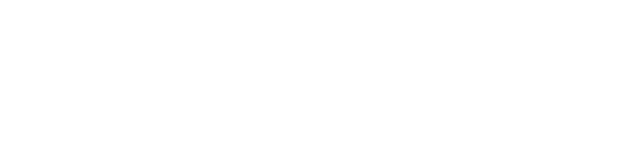
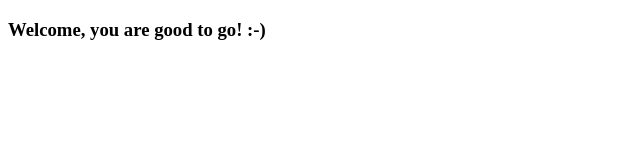
Before and after one commit to stayingcool/typescript-starter-project, a website with bundled scripts: page src/index.html in a window 1280 px wide. Shown: the whole page, without its empty margins (0-640 px from the left). Built offline with nearby package versions, Linux system fonts and the light colour scheme.

Commit message:
Readme & Refactor

```diff
--- a/src/index.html
+++ b/src/index.html
@@ -1,9 +1,10 @@
 <!DOCTYPE html>
 <html lang="en">
 <head>
-  <title>TypeScript</title>
+  <title>TypeScript Starter</title>
 </head>
 <body>
+  <div id="typescriptMessage"></div>
   <script src="../build/index.js"></script>
 </body>
 </html>
--- a/src/index.ts
+++ b/src/index.ts
@@ -1,4 +1,2 @@
-const helloPlace = (place: string): string => {
-    return `Hello ${place}!`;
-  }
-  document.write(helloPlace('World'));
+const typescriptMessageDiv = document.getElementById('typescriptMessage');
+typescriptMessageDiv.innerHTML = '<h3>Welcome, you are good to go! :-)</h3>';
```
Also changed, not shown: README.md, build/index.js, 1 other file.
